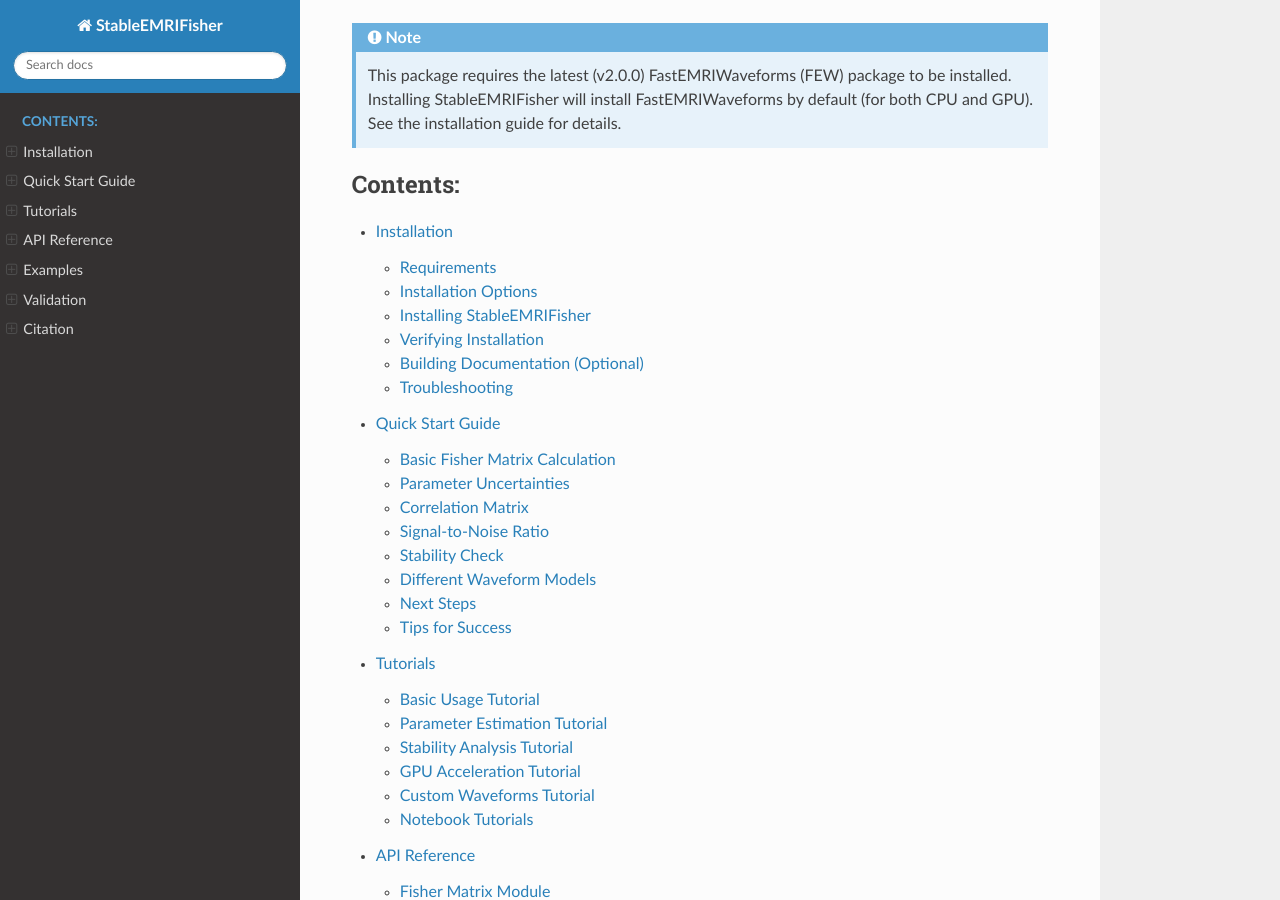
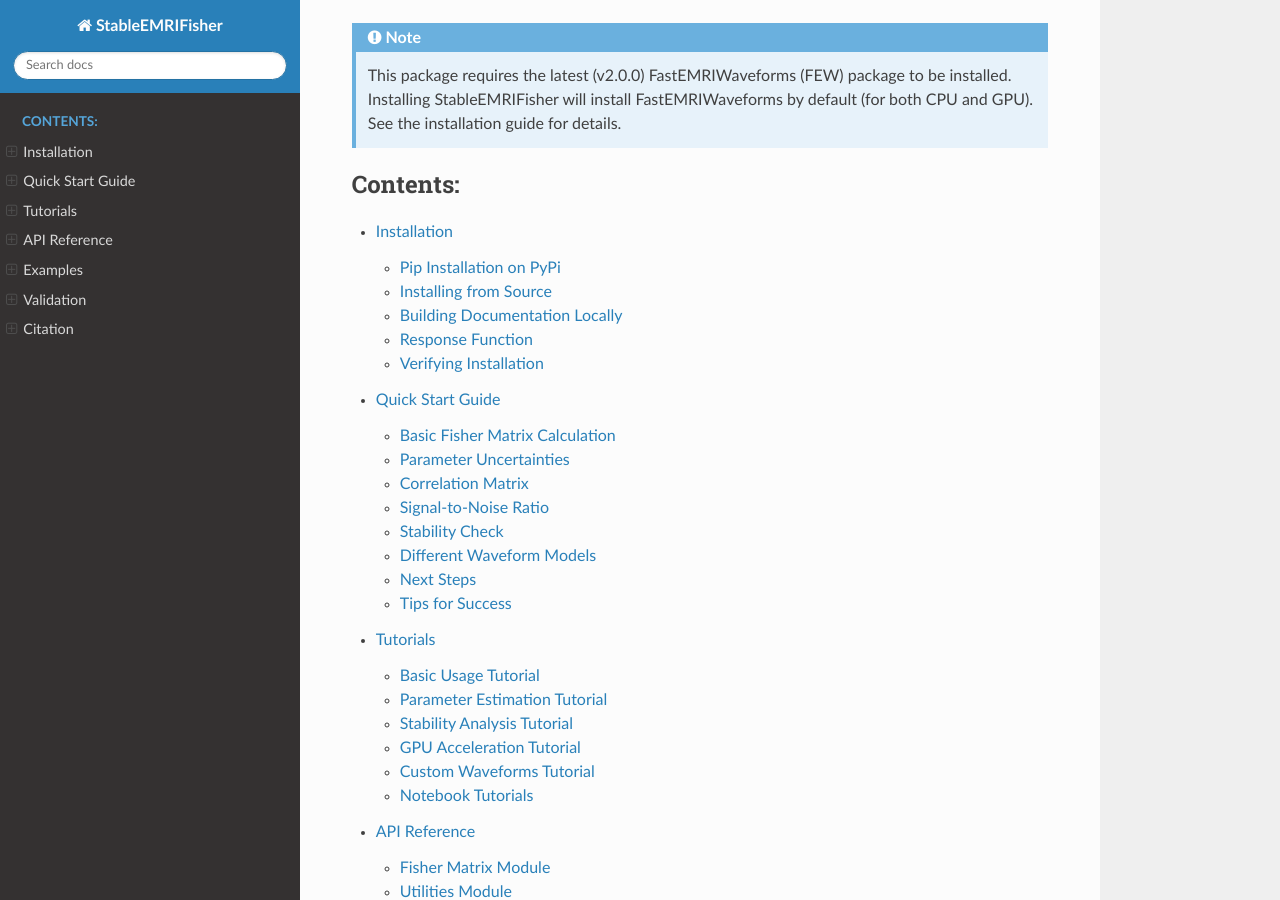
Before and after one commit to perturber/StableEMRIFisher, a Sphinx documentation site: the page built from docs/index.rst, in a window 1280 px wide and 900 px high, scrolled down 852 px. Built offline with Sphinx 7.4.7 and the Read the Docs theme 3.1.0, drawn with Linux system fonts in a browser that asks for light colours; pages that are not in the unit, such as notebooks, are missing from menus; some of the changed lines change nothing that is shown.

Commit message:
tidied up installation in docs

```diff
--- a/docs/installation.rst
+++ b/docs/installation.rst
@@ -1,141 +1,100 @@
 Installation
 ============
 
-StableEMRIFisher requires Python 3.9 or later and has several key dependencies for gravitational wave modeling and computation.
+StableEMRIFisher requires Python 3.9 or later and has several key
+dependencies. The first main dependency is **FastEMRIWaveforms (FEW)**,
+which is the current state-of-the-art framework for generating
+computationally efficient and accurate EMRI waveform models suitable for LISA
+data analysis.
 
-Requirements
-------------
+Pip Installation on PyPi
+~~~~~~~~~~~~~~~~~~~~~~~
 
-Core Dependencies
-~~~~~~~~~~~~~~~~~
-
-The package requires the following dependencies that will be automatically installed:
-
-* **NumPy**: Array computation and numerical operations
-* **SciPy**: Scientific computing utilities
-* **h5py**: HDF5 file format support for data storage
-
-Required External Packages
-~~~~~~~~~~~~~~~~~~~~~~~~~~~
-
-You must install these packages separately before using StableEMRIFisher:
-
-* **FastEMRIWaveforms (FEW)**: Core EMRI waveform generation
-
-  .. code-block:: bash
-
-     # Install from PyPI
-     pip install fastemriwaveforms
-
-     # Or from source
-     git clone https://github.com/BlackHolePerturbationToolkit/FastEMRIWaveforms.git
-     cd FastEMRIWaveforms
-     pip install .
-
-Installation Options
---------------------
-
-CPU-Only Installation (Default)
-~~~~~~~~~~~~~~~~~~~~~~~~~~~~~~~~
-
-The default installation provides CPU-only computation using NumPy. This works on all platforms:
-
-.. code-block:: bash
-
-   # From PyPI (coming soon)
-   pip install stableemrifisher
-
-   # From source
-   git clone https://github.com/perturber/StableEMRIFisher.git
-   cd StableEMRIFisher
-   pip install .
-
-   # With Poetry
-   poetry install
-
-GPU-Accelerated Installation
-~~~~~~~~~~~~~~~~~~~~~~~~~~~~
-
-For GPU acceleration with NVIDIA CUDA (Linux x86_64 only):
-
-.. code-block:: bash
-
-   # For CUDA 11.x systems
-   pip install stableemrifisher[cuda11]
-
-   # For CUDA 12.x systems
-   pip install stableemrifisher[cuda12]
-
-   # Generic GPU support (latest CuPy)
-   pip install stableemrifisher[gpu]
-
-   # With Poetry
-   poetry install --extras cuda12
-
-.. note::
-   GPU support requires:
-
-   * Linux x86_64 operating system
-   * NVIDIA GPU with CUDA capability
-   * Appropriate CUDA drivers installed
-   * macOS and Windows systems will automatically fall back to CPU-only mode
-     git clone https://github.com/BlackHolePerturbationToolkit/FastEMRIWaveforms.git
-     cd FastEMRIWaveforms
-     pip install .
-
-Optional Dependencies
-~~~~~~~~~~~~~~~~~~~~~
-
-For enhanced functionality, you may also install:
-
-* **CuPy**: GPU acceleration support
-
-  .. code-block:: bash
-
-     # For CUDA 11.x
-     pip install cupy-cuda11x
-
-     # For CUDA 12.x
-     pip install cupy-cuda12x
-
-* **LISAAnalysisTools**: Additional LISA detector utilities
-
-  .. code-block:: bash
-
-     pip install git+https://github.com/mikekatz04/LISAanalysistools.git
-
-* **LISA-on-gpu**: GPU-accelerated LISA response functions
-
-  .. code-block:: bash
-
-     pip install git+https://github.com/mikekatz04/lisa-on-gpu.git
-
-Installing StableEMRIFisher
----------------------------
-
-From PyPI (Recommended)
-~~~~~~~~~~~~~~~~~~~~~~~~
+You can install StableEMRIFisher directly from PyPi using pip:
 
 .. code-block:: bash
 
    pip install stableemrifisher
 
-From Source
-~~~~~~~~~~~
+**Note:** This will automatically install FastEMRIWaveforms version 2.0.0 and required
+dependencies.
 
-For the latest development version or if you want to contribute:
+Installing from Source
+~~~~~~~~~~~~~~~~~~~~~~
+
+Our package StableEMRIFisher is both CPU and GPU agnostic. If installing directly from source, you can do so by cloning the repository and running the
+following commands.
 
 .. code-block:: bash
 
-   # Clone the repository
    git clone https://github.com/perturber/StableEMRIFisher.git
    cd StableEMRIFisher
+   # Install CPU version
+   pip install -e ".[cpu]"
+   # Install with CUDA 11.x support if available
+   pip install -e ".[cuda11x]"
+   # Install with CUDA 12.x support if available
+   pip install -e ".[cuda12x]"
 
-   # Install in development mode
-   pip install -e .
+.. note::
+   This package requires the latest (v2.0.0) FastEMRIWaveforms (FEW) package to be installed.
+   Installing StableEMRIFisher will install FastEMRIWaveforms by default (for both CPU and GPU).
+
+For full development, documentation and GPU support, we recommend installing all of the dependencies
+.. code-block:: bash
+
+   # Install with CUDA 12.x support if available
+   pip install -e ".[dev, docs, cuda12x]"
+
+Our package `StableEMRIFFisher` will automatically install the following dependencies
+
+* **NumPy**: Array computation and numerical operations
+* **SciPy**: Scientific computing utilities
+* **h5py**: HDF5 file format support for data storage
+* **cython**: C-Extensions for python. Essential if the user wants to incorporate the LISA response.
+* **matplotlib**: To help assess stability of numerical derivatives
+* **setuptools**: TO help build `lisa-on-gpu` and `LISAAnalysisTools` from source.
+
+Building Documentation Locally
+~~~~~~~~~~~~~~~~~~~~~~~~~~~~~~
+To build the documentation, make sure that the documentation dependencies are installed.
+
+.. code-block:: bash
+
+   cd docs
+   make clean
+   make html
+   # View documentation
+   open _build/html/index.html  # macOS
+   # or
+   xdg-open _build/html/index.html  # Linux
+
+Within `docs/_build/html` you can find the generated documentation. The file `index.html` can be opened in a web browser.
+
+
+Response Function
+~~~~~~~~~~~~~~~~~~
+
+The package `StableEMRIFisher` can optionally include the LISA response function to compute the Fisher matrix in the LISA detector frame. This requires two additional packages to be installed from source:
+
+* **LISAAnalysisTools**: To interface with the LISA response function and generate LISA-based Power Spectral Densities that describe the instrumental noise
+
+  .. code-block:: bash
+
+     git clone https://github.com/mikekatz04/LISAanalysistools.git
+     python scripts/prebuild.py
+     python setup.py install
+
+* **LISA-on-gpu**: GPU-accelerated time-domain LISA response function
+
+  .. code-block:: bash
+
+     git clone https://github.com/mikekatz04/lisa-on-gpu.git
+     python scripts/prebuild.py
+     python setup.py install
 
 Verifying Installation
-----------------------
+~~~~~~~~~~~~~~~~~~~~~~
 
 Test your installation by running:
 
@@ -157,59 +116,3 @@
        print("FastEMRIWaveforms successfully imported")
    except ImportError:
        print("ERROR: FastEMRIWaveforms not found - please install FEW")
-
-Building Documentation (Optional)
-----------------------------------
-
-To build the documentation locally:
-
-.. code-block:: bash
-
-   # Install documentation dependencies
-   pip install sphinx sphinx_rtd_theme nbsphinx
-
-   # Build documentation
-   cd docs
-   make html
-
-   # View documentation
-   open _build/html/index.html  # macOS
-   # or
-   xdg-open _build/html/index.html  # Linux
-
-Troubleshooting
----------------
-
-Common Issues
-~~~~~~~~~~~~~
-
-**ImportError: No module named 'few'**
-
-This means FastEMRIWaveforms is not installed. Follow the FEW installation instructions above.
-
-**CUDA/GPU Issues**
-
-If you encounter GPU-related errors:
-
-1. Ensure you have a compatible NVIDIA GPU
-2. Install the correct CUDA toolkit version
-3. Install the matching CuPy version
-4. Set ``use_gpu=False`` to fall back to CPU computation
-
-**Memory Issues**
-
-For large parameter spaces or long waveforms:
-
-1. Reduce the observation time ``T``
-2. Increase the time step ``dt``
-3. Use fewer derivative points in finite difference calculations
-4. Enable GPU computation to access more memory
-
-Getting Help
-~~~~~~~~~~~~
-
-If you encounter issues:
-
-1. Check the `GitHub Issues <https://github.com/perturber/StableEMRIFisher/issues>`_
-2. Review the FastEMRIWaveforms installation guide
-3. Open a new issue with your error message and system details
```
